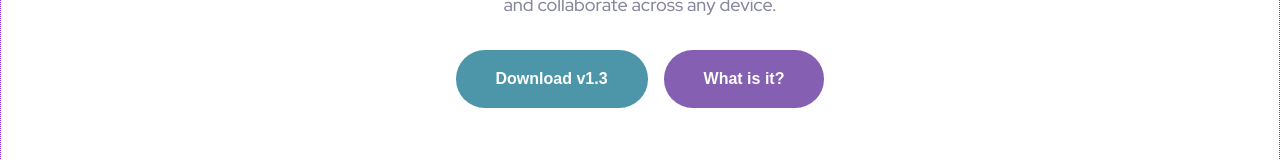
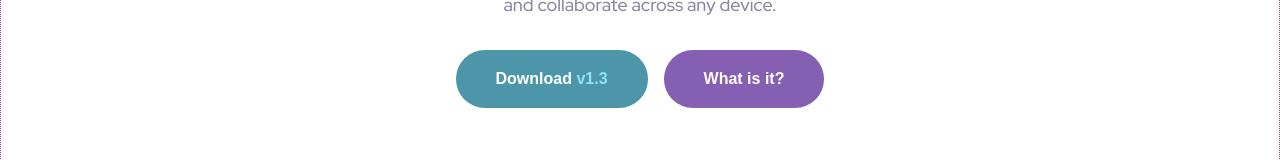
Before and after one commit to Mriganka5137/meet-landing-page, a React (Create React App) app: page / in a window 1280 px wide. Shown: the part 411-571 px from the top of the page. Built offline with nearby package versions, Linux system fonts and the light colour scheme.

Commit message:
Hover Effects

```diff
--- a/src/components/Footer.module.css
+++ b/src/components/Footer.module.css
@@ -55,6 +55,12 @@
   font-style: normal;
   font-weight: 900;
   line-height: 1.625rem; /* 162.5% */
+  cursor: pointer;
+  transition: all 0.5s ease-in;
+}
+
+.btn:hover {
+  background-color: #b18bdd;
 }
 
 .btn > span {
--- a/src/components/Header.module.css
+++ b/src/components/Header.module.css
@@ -41,12 +41,25 @@ header {
   border-radius: 1.8rem;
   padding: 1rem 2.5rem;
   color: #fff;
+  cursor: pointer;
+  transition: all 0.5s ease-in;
 }
 
 .btn_download {
   background-color: #4d96a9;
 }
 
+.btn_download:hover {
+  background-color: #71c0d4;
+}
+.btn_download > span {
+  color: #8fe3f9;
+}
+
 .btn_question {
   background-color: #855fb1;
 }
+
+.btn_question:hover {
+  background-color: #b18bdd;
+}
```
